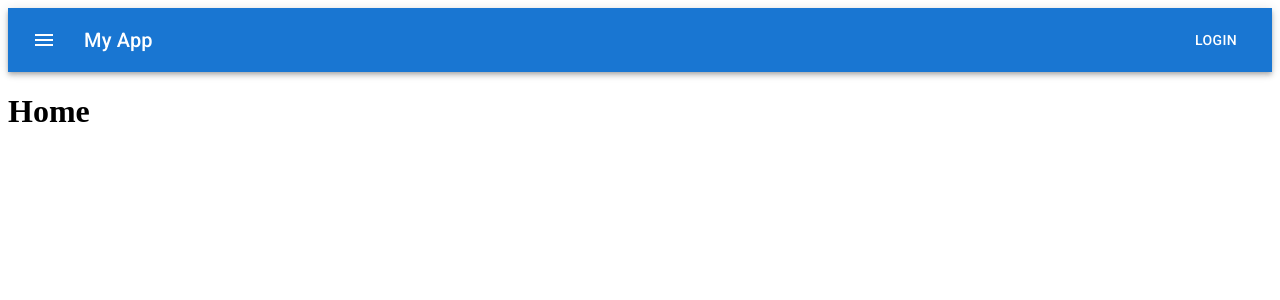
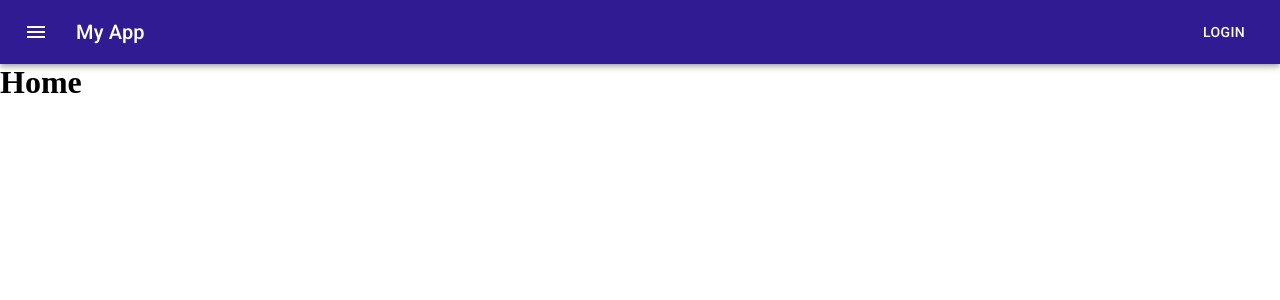
Before and after one commit to brian-villa/studying-material-ui_React, a React (Create React App) app: page / in a window 1280 px wide. Shown: the top 300 px of the page. Built offline with nearby package versions, Linux system fonts and the light colour scheme.

Commit message:
adding ThemeProvider and createTheme to pre set the colors of the app

```diff
--- /dev/null
+++ b/src/index.css
@@ -0,0 +1,5 @@
+* {
+    margin:0;
+    padding: 0;
+    box-sizing: border-box;
+}
--- a/src/index.js
+++ b/src/index.js
@@ -1,12 +1,28 @@
-import React from 'react';
-import ReactDOM from 'react-dom';
+import React from 'react'
+import ReactDOM from 'react-dom'
+import { createTheme, ThemeProvider } from '@material-ui/core/styles'
+import { deepPurple, red } from "@material-ui/core/colors"
 
-import App from './App';
+import App from './App'
+import "./index.css"
 
+
+const theme = createTheme({
+  palette: {
+    primary: {
+      main: deepPurple[900],
+    },
+    secondary: {
+      main: red[900]
+    },
+  },
+})
 
 ReactDOM.render(
   <React.StrictMode>
+    <ThemeProvider theme={theme}>
     <App />
+    </ThemeProvider>
   </React.StrictMode>,
   document.getElementById('root')
 );
```
